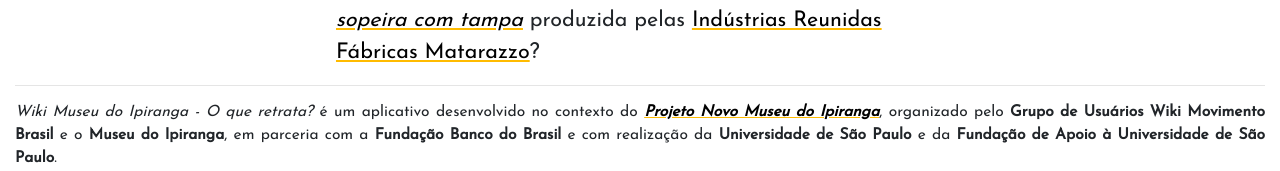
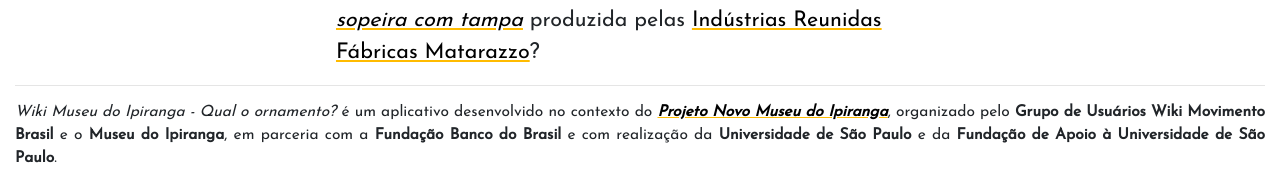
Before and after one commit to Ederporto/wikimotivos, a Flask app: page /apps in a window 1280 px wide. Shown: the part 2884-3055 px from the top of the page. Run offline with Flask 2, Linux system fonts and the light colour scheme; parts of the project's set-up code (start-up, migrations or seed data) failed here and were passed over; some libraries are stand-ins or nearby versions.

Commit message:
Updating translation

```diff
--- a/templates/apps.html
+++ b/templates/apps.html
@@ -92,7 +92,7 @@
                 {{ _("Por exemplo, qual a marca do brinquedo <a target=\"_blank\" href=\"https://www.wikidata.org/Q65033132\"><i>Trem de luxo Nº2</i></a>?") }}
             </div>
         </div>
-        {# O que retrata? #}
+        {# Qual o ornamento? #}
         <div class="w3-row">
             <div class="w3-container w3-quarter"></div>
             <div class="w3-container w3-half" style="padding-top: 30px; padding-bottom: 30px">
--- a/templates/base.html
+++ b/templates/base.html
@@ -17,7 +17,7 @@
 
     <script src="{{ url_for('static', filename= 'pagination.js') }}"></script>
     {% block scripts %}{% endblock %}
-    <title>{% block title %}{{ _("Página inicial") }}{% endblock %} | {{ _("Wiki Museu do Ipiranga - O que retrata?") }}</title>
+    <title>{% block title %}{{ _("Página inicial") }}{% endblock %} | {{ _("Wiki Museu do Ipiranga - Qual o ornamento?") }}</title>
     <script>
         function menuFunction() {
             var x = document.getElementById("topnavbar");
@@ -36,9 +36,9 @@
         <div class="w3-container w3-quarter"></div>
         <h1 class="w3-container w3-half" style="text-align: center; padding-top:60px; padding-bottom:60px">
             {% if lang=="en" %}
-                <img class="banner" src="{{ url_for('static', filename= 'logo - en.svg') }}" alt='{{ _("Logotipo Wiki Museu do Ipiranga - O que retrata?") }}' width="100%"/>
+                <img class="banner" src="{{ url_for('static', filename= 'logo - en.svg') }}" alt='{{ _("Logotipo Wiki Museu do Ipiranga - Qual o ornamento?") }}' width="100%"/>
             {% else %}
-                <img class="banner" src="{{ url_for('static', filename= 'logo - pt.svg') }}" alt='{{ _("Logotipo Wiki Museu do Ipiranga - O que retrata?") }}' width="100%"/>
+                <img class="banner" src="{{ url_for('static', filename= 'logo - pt.svg') }}" alt='{{ _("Logotipo Wiki Museu do Ipiranga - Qual o ornamento?") }}' width="100%"/>
             {% endif %}
         </h1>
     {% endblock %}
@@ -48,7 +48,7 @@
     <hr>
     <p style="font-size:90%; text-align: justify">
         {% set projeto %}<a tabindex="0" target='_blank' aria-label='{{_("Projeto Novo Museu do Ipiranga")}}' href='https://pt.wikipedia.org/wiki/Wikip%C3%A9dia:GLAM/Museu_Paulista#Projeto_Novo_Museu_do_Ipiranga'>{{_("Projeto Novo Museu do Ipiranga")}}</a>{% endset %}
-        {{_("<i>Wiki Museu do Ipiranga - O que retrata?</i> é um aplicativo desenvolvido no contexto do <i><b>%(projeto)s</b></i>, organizado pelo <b>Grupo de Usuários Wiki Movimento Brasil</b> e o <b>Museu do Ipiranga</b>, em parceria com a <b>Fundação Banco do Brasil</b> e com realização da <b>Universidade de São Paulo</b> e da <b>Fundação de Apoio à Universidade de São Paulo</b>.", projeto=projeto)}}
+        {{_("<i>Wiki Museu do Ipiranga - Qual o ornamento?</i> é um aplicativo desenvolvido no contexto do <i><b>%(projeto)s</b></i>, organizado pelo <b>Grupo de Usuários Wiki Movimento Brasil</b> e o <b>Museu do Ipiranga</b>, em parceria com a <b>Fundação Banco do Brasil</b> e com realização da <b>Universidade de São Paulo</b> e da <b>Fundação de Apoio à Universidade de São Paulo</b>.", projeto=projeto)}}
     </p>
 </footer>
 </body>
--- a/templates/inicio.html
+++ b/templates/inicio.html
@@ -23,7 +23,7 @@
         <div class="w3-container w3-quarter"></div>
         <div class="w3-container w3-half">
             <h2 style="text-align:center; padding-bottom:30px;">
-                {{ _("Bem-vindo(a) ao <i>Wiki Museu do Ipiranga - O que retrata?</i>")}}
+                {{ _("Bem-vindo(a) ao <i>Wiki Museu do Ipiranga - Qual o ornamento?</i>")}}
             </h2>
             <h3 style="text-align:center; padding-bottom:30px;">
                 {{_("Neste aplicativo, você participa do trabalho de pesquisa do Museu do Ipiranga. Sua tarefa: ")}} {{_("Identificar os <a target=\"_blank\" title=\"motivo (artes plásticas)\" href=\"https://pt.wikipedia.org/wiki/Motivo_(artes_plásticas)\">motivos</a> retratados nos objetos do acervo do Museu do Ipiranga")}}. {{_("Para participar, é preciso autenticar-se; depois, escolha uma categoria abaixo para começar.")}}
--- a/templates/sobre.html
+++ b/templates/sobre.html
@@ -13,7 +13,7 @@
     <div class="w3-container w3-quarter"></div>
     <div class="w3-container w3-half" style="font-size: 125%; text-align: left">
         <p>
-            {{_("Você está pronto para ser um(a) investigador(a) de acervos? É o que o aplicativo <b>Wiki Museu do Ipiranga - O que retrata?</b> te oferece: desenvolver suas aptidões de investigação e conhecer mais a fundo o acervo do Museu do Ipiranga.")}}<br><br>
+            {{_("Você está pronto para ser um(a) investigador(a) de acervos? É o que o aplicativo <b>Wiki Museu do Ipiranga - Qual o ornamento?</b> te oferece: desenvolver suas aptidões de investigação e conhecer mais a fundo o acervo do Museu do Ipiranga.")}}<br><br>
             {{_("A curadoria de acervo é uma das atividades mais importantes do museu. Nela, pesquisadoras e pesquisadores -- e agora você! -- se debruçam sobre os objetos da coleção para identificar sua procedência, o que retrata, a história da peça. No aplicativo <b>Wiki Museu do Ipiranga - O que retrata?</b>, você participa desse trabalho de curadoria, identificando os motivos representados em objetos do acervo do Museu do Ipiranga.")}}<br><br>
             {{_("O trabalho é sério! Suas edições são interativas e automaticamente registradas. Elas aparecem num grande documento, uma base de dados, em que pouco a pouco as informações sobre o acervo do Museu do Ipiranga são melhoradas. Você é agora tem o poder de ajudar -- que responsabilidade, né?")}}<br><br>
             {{_("O aplicativo é um recurso de curadoria colaborativa, em que todas e todos podem participar. Funciona como a Wikipédia, a enciclopédia em que todo mundo pode editar.")}}<br><br>
```
Also changed, not shown: translations/en/LC_MESSAGES/messages.po, 2 other files.
